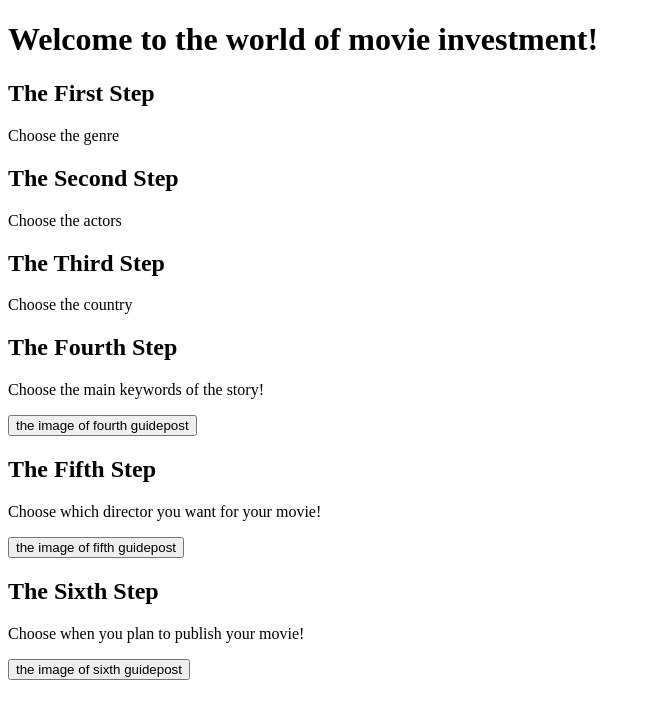
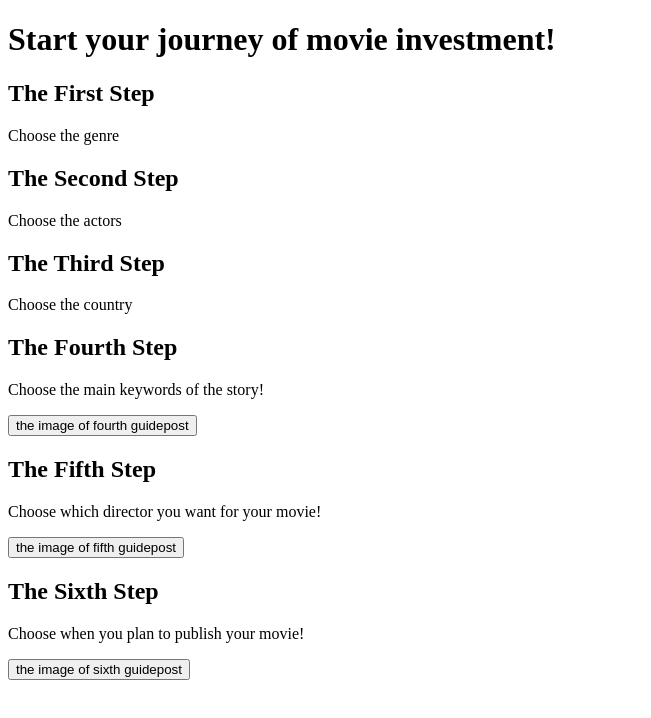
Before and after one commit to com-480-data-visualization/datavis-project-2022-bcd, a plain HTML site: page web_proto/homepage.html in a window 1280 px wide. Shown: the whole page, without its empty margins (0-651 px from the left). Drawn offline with Linux system fonts and the light colour scheme.

Commit message:
Update homepage.html

```diff
--- a/web_proto/homepage.html
+++ b/web_proto/homepage.html
@@ -4,7 +4,7 @@
     <title> Movie investment </title> <!--HTML element (with complete tags)-->
   </head>
   <body>
-    <h1> Welcome to the world of movie investment! </h1>
+    <h1> Start your journey of movie investment! </h1>
       <h2> The First Step </h2>
       <p> Choose the genre </p>
       <h2> The Second Step </h2>
```
